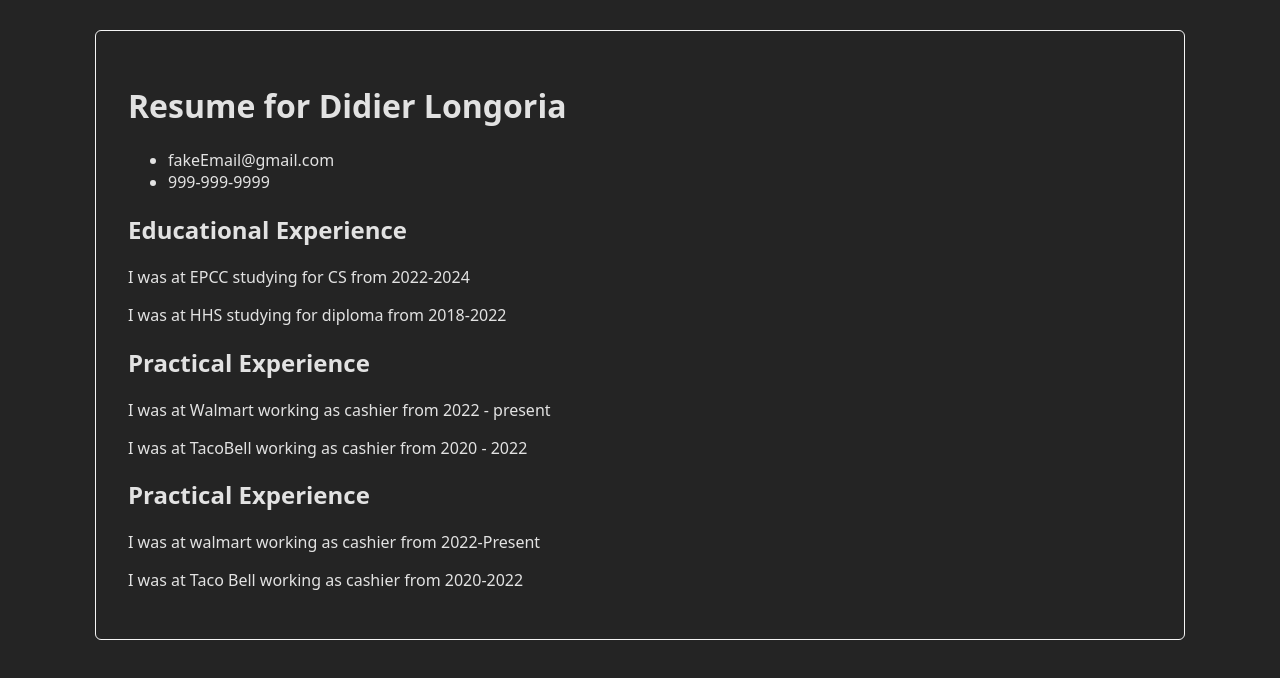
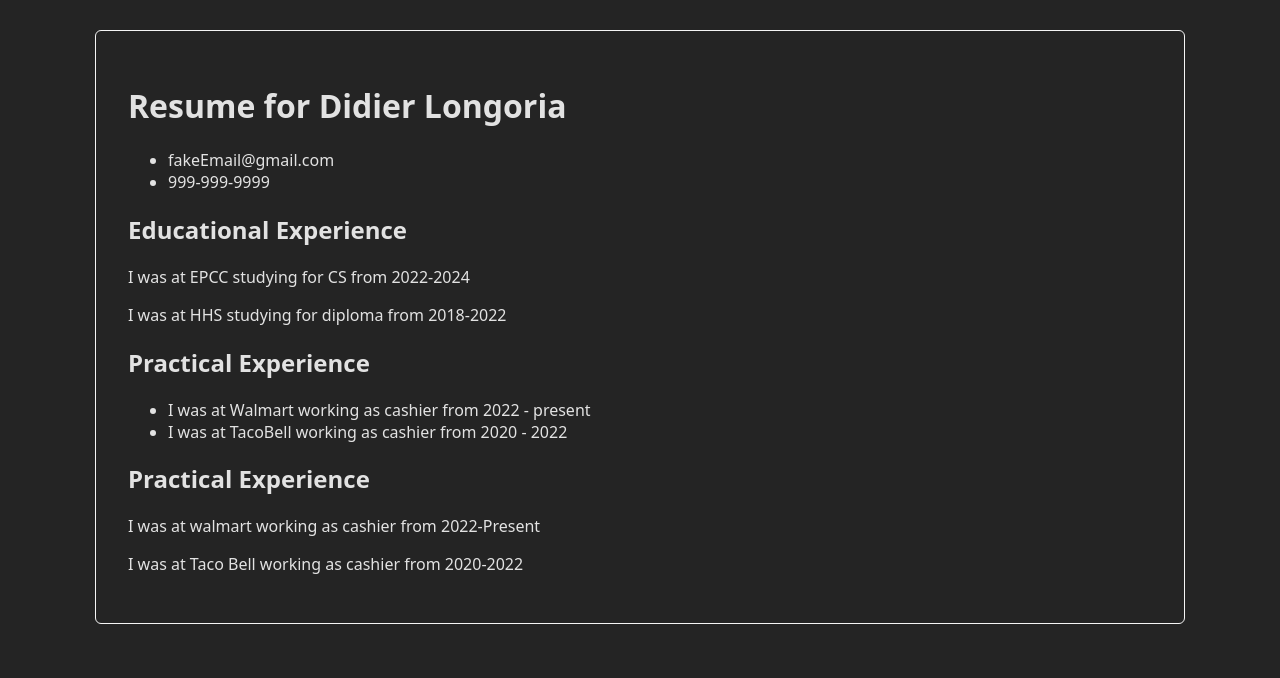
Before and after one commit to DogGotSwag/cvApplication, a React (Vite) app: page / in a window 1280 px wide. Shown: the top 678 px of the page. Built offline with nearby package versions, Linux system fonts and the light colour scheme.

Commit message:
make it display the info in a list format

```diff
--- a/src/App.jsx
+++ b/src/App.jsx
@@ -16,9 +16,12 @@
   return (
     <div>
       <h2>{title} Experience</h2>
+      <ul>
       {items.map(curr => {
-        return <p>{"I was at "+curr.where+" working as "+curr.title+" from "+curr.start+" - "+curr.end}</p>
+        return <li>{"I was at "+curr.where+" working as "+curr.title+" from "+curr.start+" - "+curr.end}</li>
       })}
+
+      </ul>
     </div>
   );
 }
```
